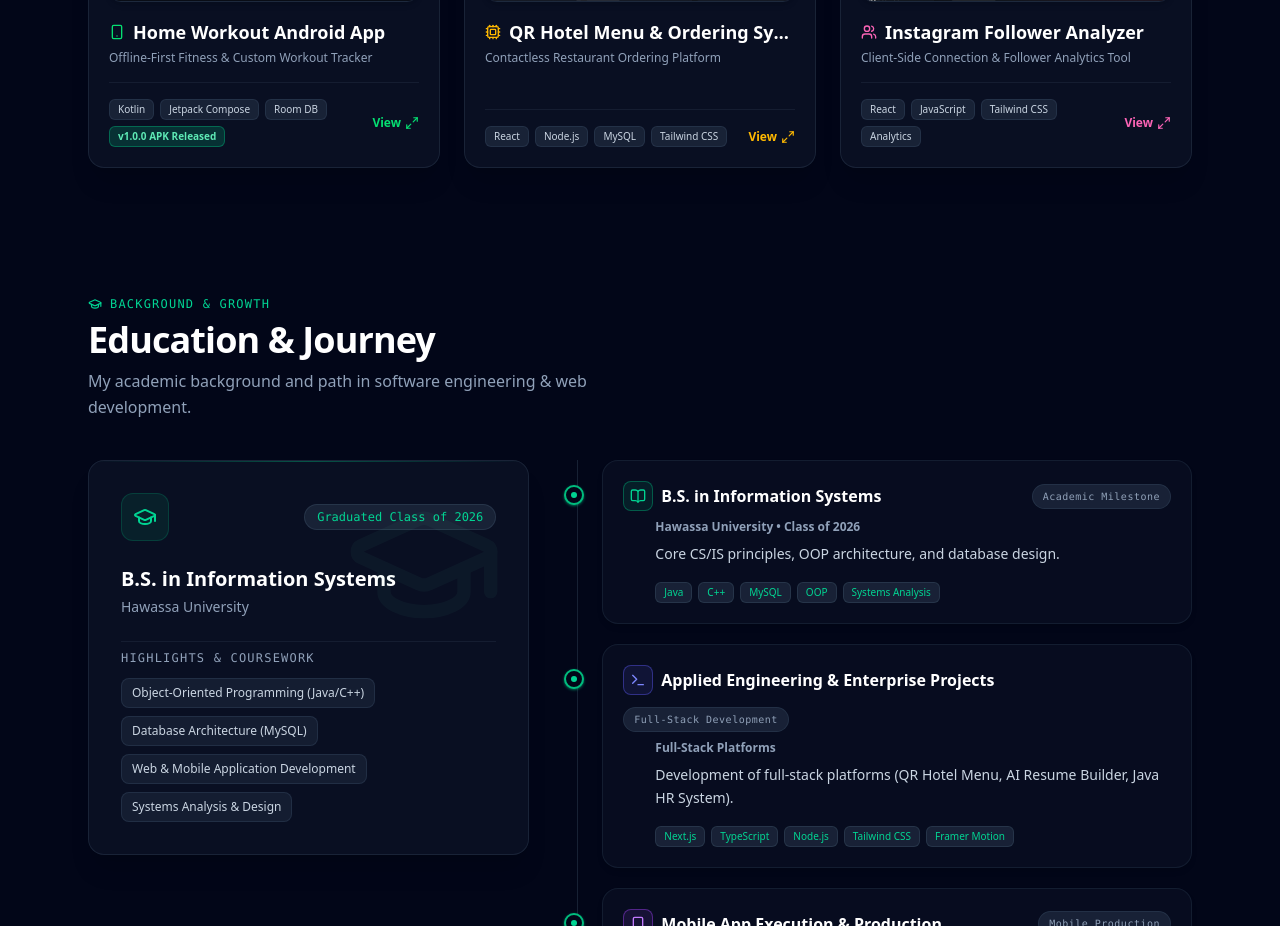
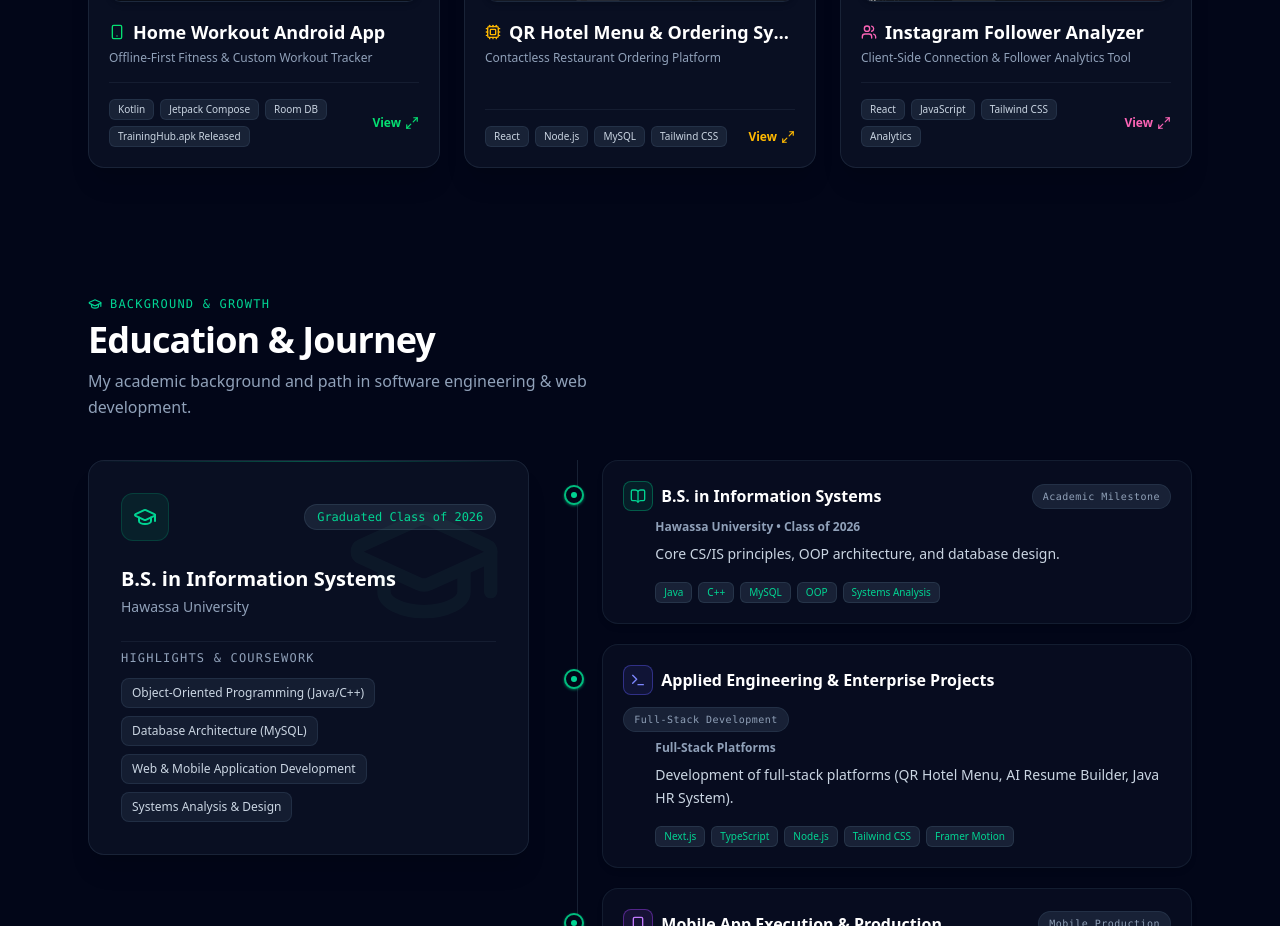
Before and after one commit to mihretu-dev/portfolio, a Next.js app: page / in a window 1280 px wide. Shown: the part 2740-3666 px from the top of the page. Built offline with nearby package versions, Linux system fonts and the light colour scheme.

Commit message:
Update Home Workout App APK link to TrainingHub.apk v1.0.1

```diff
--- a/src/app/page.tsx
+++ b/src/app/page.tsx
@@ -170,12 +170,12 @@ const projects = [
       "Built with Jetpack Compose for modern reactive UI and Jetpack Room for offline-first data persistence.",
       "Custom workout routine builder with exercise logging and progress tracking.",
       "Structured MVVM architecture using Kotlin Coroutines, StateFlow, and ViewModel.",
-      "Official v1.0.0 Android APK release binary available for direct download.",
+      "Official TrainingHub.apk v1.0.1 release binary available for direct download.",
     ],
-    tech: ["Kotlin", "Jetpack Compose", "Room DB", "v1.0.0 APK Released"],
+    tech: ["Kotlin", "Jetpack Compose", "Room DB", "TrainingHub.apk Released"],
     github: "https://github.com/mihretu-dev/HomeWorkoutApp",
     liveDemo: undefined,
-    apkDownload: "https://github.com/mihretu-dev/HomeWorkoutApp/releases/download/v1.0.0/app-production-release-unsigned.apk",
+    apkDownload: "https://github.com/mihretu-dev/HomeWorkoutApp/releases/download/v1.0.1/TrainingHub.apk",
     image: "/projects/home-workout.png",
     icon: Smartphone,
     accentColor: "emerald",
```
